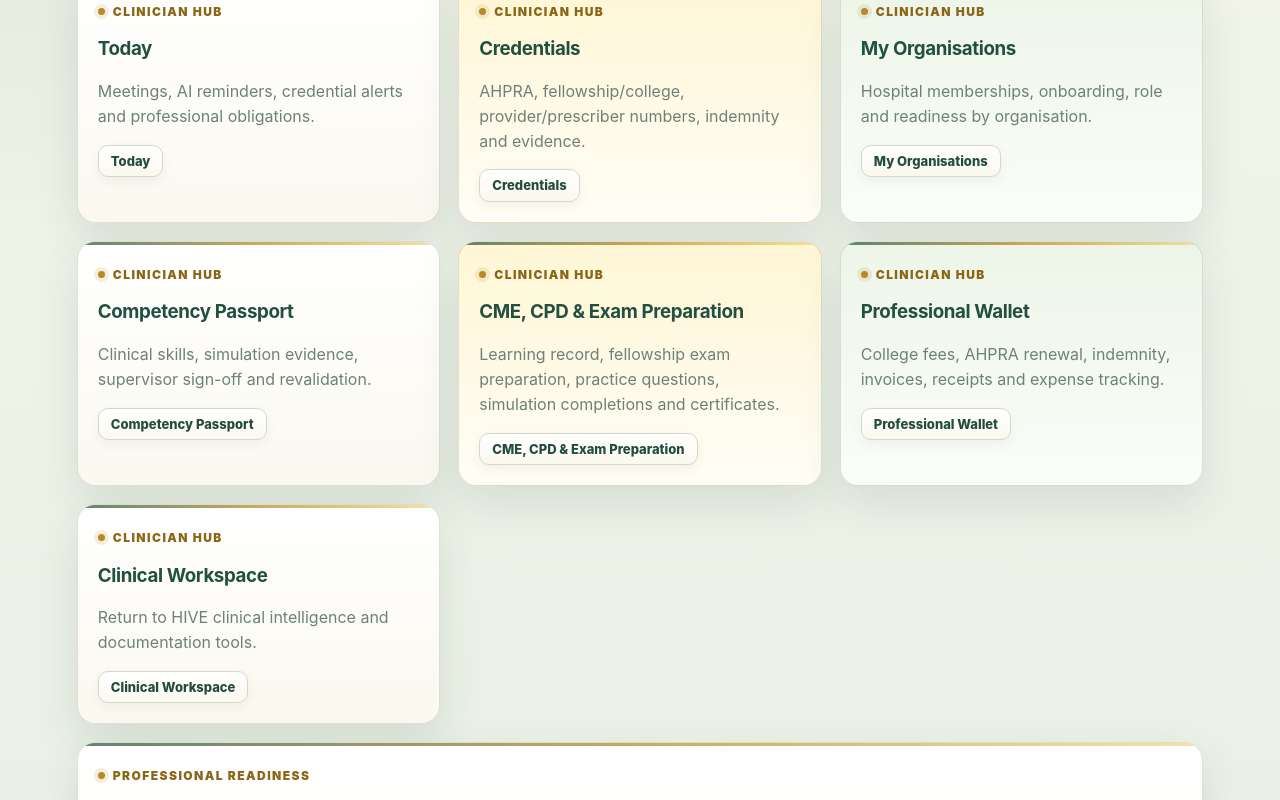
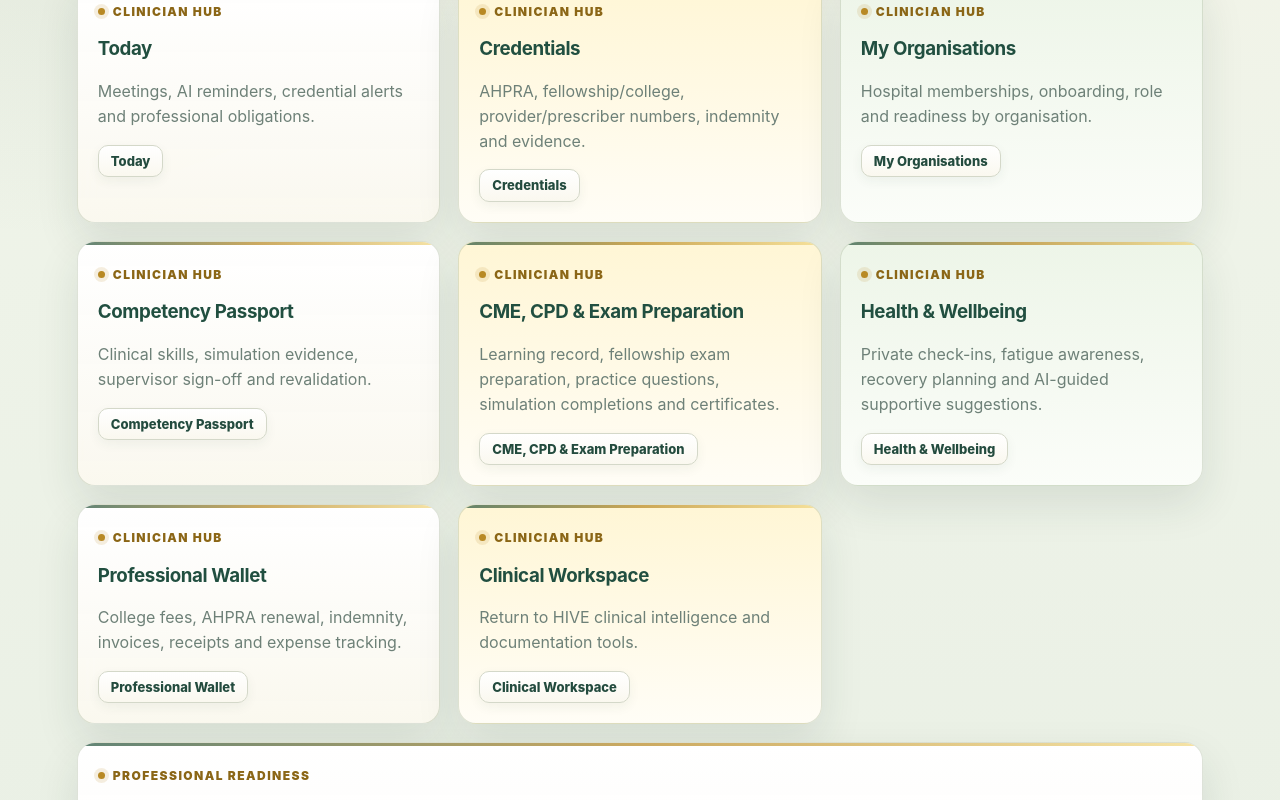
Before and after one commit to MA-730912/hive-intelligence, a Next.js app: page /clinician in a window 1280 px wide. Shown: the part 617-1417 px from the top of the page. Built offline with nearby package versions, Linux system fonts and the light colour scheme.

Commit message:
Surface wellbeing in Clinician Hub

```diff
--- a/app/clinician/page.tsx
+++ b/app/clinician/page.tsx
@@ -33,6 +33,7 @@
         ["My Organisations","Hospital memberships, onboarding, role and readiness by organisation.","/clinician/organisations"],
         ["Competency Passport","Clinical skills, simulation evidence, supervisor sign-off and revalidation.","/clinician/competencies"],
         ["CME, CPD & Exam Preparation","Learning record, fellowship exam preparation, practice questions, simulation completions and certificates.","/clinician/cpd"],
+        ["Health & Wellbeing","Private check-ins, fatigue awareness, recovery planning and AI-guided supportive suggestions.","/wellbeing"],
         ["Professional Wallet","College fees, AHPRA renewal, indemnity, invoices, receipts and expense tracking.","/clinician/wallet"],
         ["Clinical Workspace","Return to HIVE clinical intelligence and documentation tools.","/workspace"],
       ].map(([title,desc,href])=><section className="card" key={title}>
```
